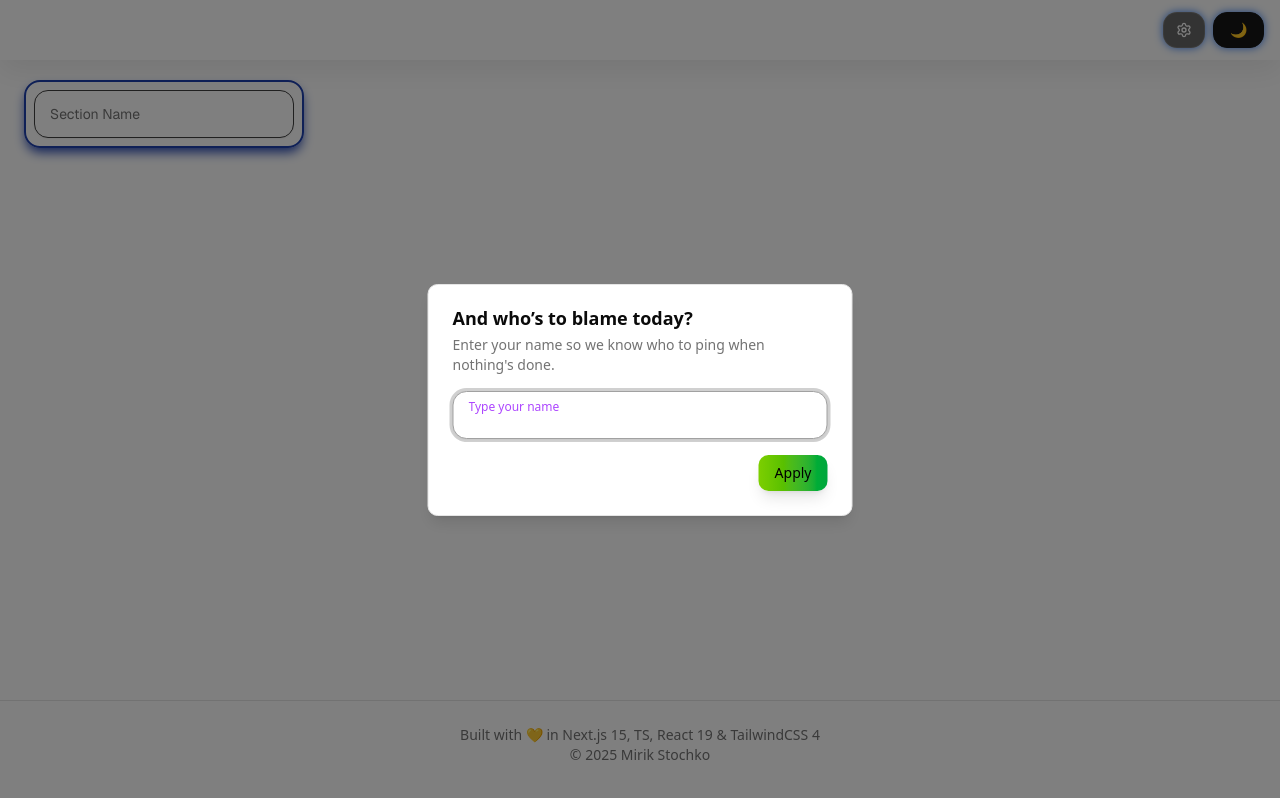
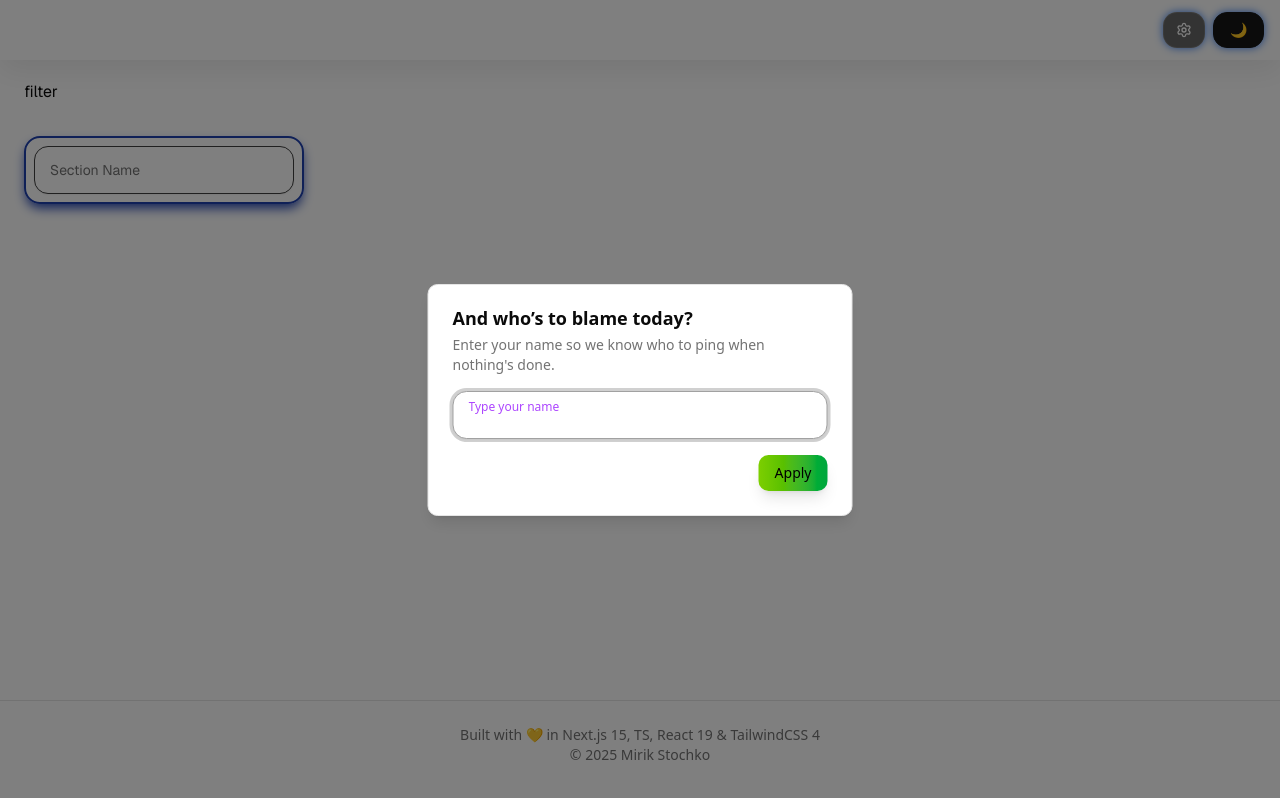
Before and after one commit to Mirik-ua/focus_board, a Next.js app: page / in a window 1280 px wide. Built offline with nearby package versions, Linux system fonts and the light colour scheme.

Commit message:
update layour for implementing filter in main section

```diff
--- a/src/app/page.tsx
+++ b/src/app/page.tsx
@@ -1,4 +1,5 @@
 'use client'
+import { FilterSection } from '@/components/filter'
 import { BlankSection } from '@/components/todo/BlankSection'
 import { SectionBlock } from '@/components/todo/SectionBlock'
 import { SectionTodo } from '@/components/todo/SectionTodo'
@@ -20,7 +21,9 @@ export default function TodoList() {
       }}
     >
       <UserDialog />
-      <main className="flex gap-[32px] px-6">
+      <main className="flex flex-col gap-[32px] px-6">
+        <FilterSection />
+        <section className="flex gap-[32px]">
           {sections.length
             ? sections.map((s: SectionType) => (
                 <SectionBlock key={s.id} color={s.color}>
@@ -33,6 +36,7 @@ export default function TodoList() {
               {<BlankSection color={color} />}
             </div>
           </SectionBlock>
+        </section>
       </main>
       <footer className="row-start-3 flex gap-[24px] flex-wrap items-center justify-center"></footer>
     </div>
--- /dev/null
+++ b/src/components/filter/index.tsx
@@ -0,0 +1,3 @@
+export function FilterSection() {
+  return <div>filter</div>
+}
--- a/src/components/todo/SectionTodo.tsx
+++ b/src/components/todo/SectionTodo.tsx
@@ -3,6 +3,8 @@ import { BlankTodo } from './BlankTodo'
 import { TodoBlock } from './TodoBlock'
 import { useStoreTodo } from '@/store/todo'
 import { RemoveX } from '../../shared/RemoveX'
+
+const STATIC_BLOCK_HEIGHT = '100vh - 340px'
 
 export function SectionTodo({ section }: { section: SectionType }) {
   const { updateTodoCheckbox, deleteSection } = useStoreTodo()
@@ -29,7 +31,7 @@ export function SectionTodo({ section }: { section: SectionType }) {
       </div>
       <div
         className="flex py-4 px-4 max-h-fit flex-col gap-4 overflow-y-scroll"
-        style={{ maxHeight: 'calc(100vh - 290px)' }}
+        style={{ maxHeight: `calc(${STATIC_BLOCK_HEIGHT})` }}
       >
         {section.todos.length
           ? section.todos.map((s) => (
--- a/src/components/todo/TodoBlock.tsx
+++ b/src/components/todo/TodoBlock.tsx
@@ -24,7 +24,7 @@ export function TodoBlock({ name, id, done, handleChange }: Props) {
     >
       <div id={id} className="flex items-center gap-2">
         <Checkbox checked={done} onCheckedChange={() => handleChange(id)} />
-        {name}
+        <span className="text-sm">{name}</span>
       </div>
     </div>
   )
--- a/src/components/user/index.tsx
+++ b/src/components/user/index.tsx
@@ -116,7 +116,6 @@ export default function UserDialog() {
             data={{ name: field.name, error: field.error }}
           />
         }
-        trigger={''}
       />
     </form>
   )
```
Lines whose indentation alone changed are shown as unchanged.
